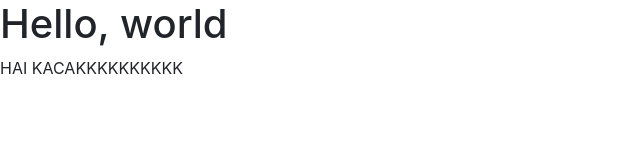
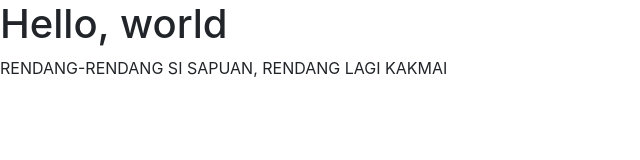
Before and after one commit to izwanie/training_git, a plain HTML site: page index.html in a window 1280 px wide. Shown: the whole page, without its empty margins (0-640 px from the left). Drawn offline with nearby package versions, Linux system fonts and the light colour scheme.

Commit message:
edit sapuan rendang

```diff
--- a/index.html
+++ b/index.html
@@ -7,7 +7,7 @@
   </head>
   <body>
     <h1>Hello, world</h1>
-    <p> HAI KACAKKKKKKKKKK <p>
+    <p> RENDANG-RENDANG SI SAPUAN, RENDANG LAGI KAKMAI <p>
     <script src="http://code.jquery.com/jquery.js"></script>
   </body>
 </html>
```
